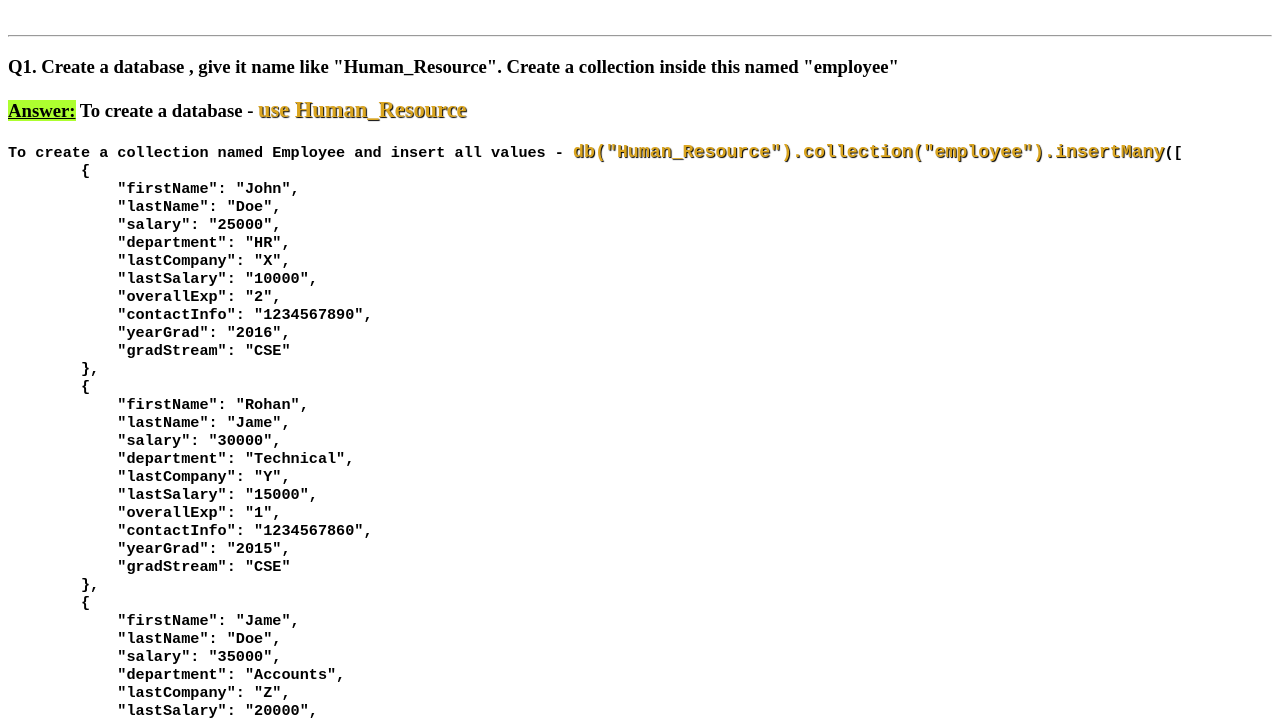
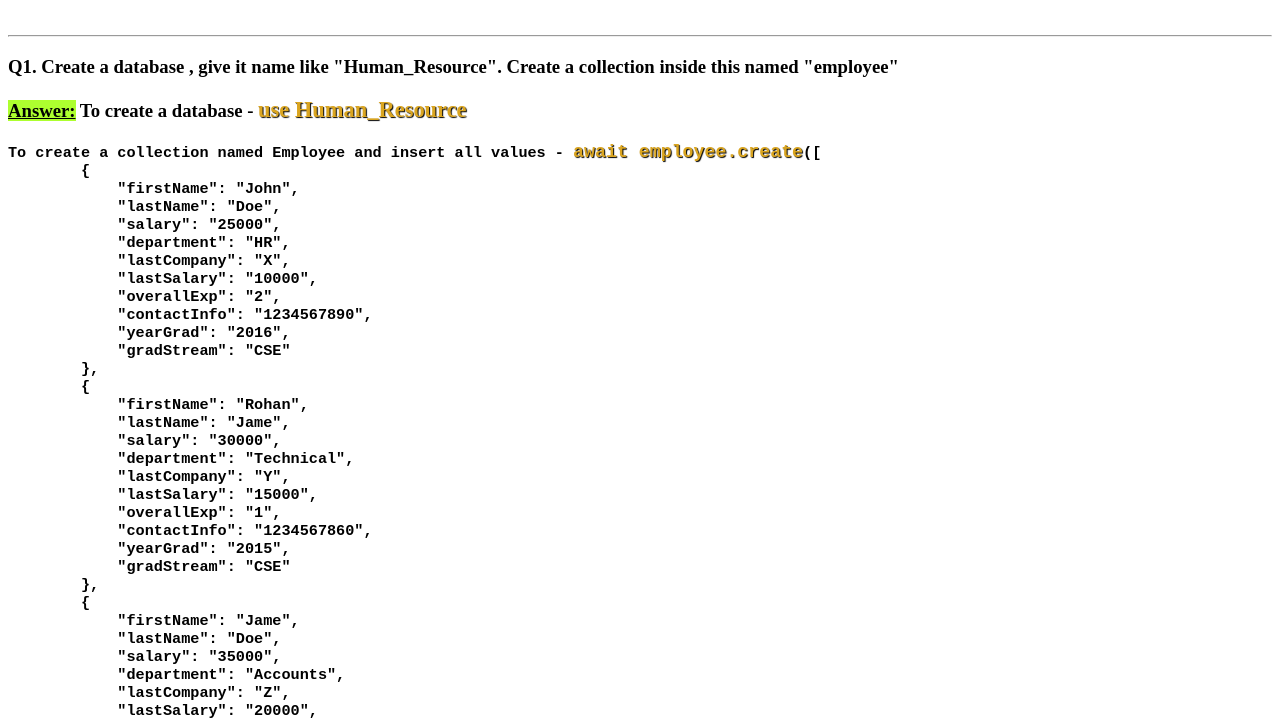
Before and after one commit to surajspider/MongoDB_Handson3, a website: page index.html in a window 1280 px wide. Shown: the part 79-799 px from the top of the page. Drawn offline with Linux system fonts and the light colour scheme.

Commit message:
html updated

```diff
--- a/index.html
+++ b/index.html
@@ -11,7 +11,7 @@
     <hr>
     <h3>Q1. Create a database , give it name like "Human_Resource". Create a collection inside this named "employee"</h3>
     <h3><span class="ans">Answer:</span> To create a database - <span class="query">use Human_Resource</span></h3>
-    <h3><pre>To create a collection named Employee and insert all values - <span class="query">db("Human_Resource").collection("employee").insertMany</span>([
+    <h3><pre>To create a collection named Employee and insert all values - <span class="query">await employee.create</span>([
         {
             "firstName": "John",
             "lastName": "Doe",
@@ -184,22 +184,22 @@
     </h3>
     <hr>
     <h3>Q2. Query the collection "employee" and list all the documents</h3>
-    <h3><span class="ans">Answer:</span> To list all the documents - <span class="query">db("Human_Resource").collection("employee").find()</span></h3>
+    <h3><span class="ans">Answer:</span> To list all the documents - <span class="query">await employee.find();</span></h3>
     <hr>
     <h3>Q3. Query the collection "employee" and list the employees who are having salary more than 30000</h3>
-    <h3><span class="ans">Answer:</span> To list the employees having salary more than 30000 - <span class="query">db("Human_Resource").collection("employee").find({salary:{$gt:30000}})</span></h3>
+    <h3><span class="ans">Answer:</span> To list the employees having salary more than 30000 - <span class="query">await employee.find({ "salary": { $gt: 30000 } });</span></h3>
     <hr>
     <h3>Q4. Query the collection "employee" and list the employees who are having experience more than 2 years.</h3>
-    <h3><span class="ans">Answer:</span> To list the employees having experience more than 2 years - <span class="query">db("Human_Resource").collection("employee").find({overallExp:{$gt:2}})</span></h3>
+    <h3><span class="ans">Answer:</span> To list the employees having experience more than 2 years - <span class="query">await employee.find({ "overallExp": { $gt: 2 } });</span></h3>
     <hr>
     <h3>Q5. Query the collection "employee" and list the employees who are graduated after 2015 and having experience more than 1 year</h3>
-    <h3><span class="ans">Answer:</span> To list the employees having experience more than 1 yr and graduated after 2015 - <span class="query">db("Human_Resource").collection("employee").find({yearGrad:{$gt:2015},overallExp:{$gt:1}})</span></h3>
+    <h3><span class="ans">Answer:</span> To list the employees having experience more than 1 yr and graduated after 2015 - <span class="query">await employee.find({ "yearGrad": { $gt: 2015 }, "overallExp": { $gt: 1 } });</span></h3>
     <hr>
     <h3>Q6. Query the collection "employee" and update the salary of the employee whose salary is greater than 70000 to 65000.</h3>
-    <h3><span class="ans">Answer:</span> To Update salary to 65000 from 70000 - <span class="query">db("Human_Resource").collection("employee").updateMany({salary:{$gt: 70000 }},{$set:{salary: 65000 }})</span></h3>
+    <h3><span class="ans">Answer:</span> To Update salary to 65000 from 70000 - <span class="query">await employee.updateMany({ "salary": { $gt: 70000 } }, { $set: { "salary": 65000 } });</span></h3>
     <hr>
     <h3>Q7. Delete all the documents from "employee" where last company is Y</h3>
-    <h3><span class="ans">Answer:</span> To delete documents of last company is y - <span class="query">db("Human_Resource").collection("employee").deleteMany({lastCompany:"Y"})</span></h3>
+    <h3><span class="ans">Answer:</span> To delete documents of last company is y - <span class="query">await employee.deleteMany({ "lastCompany": "Y" });</span></h3>
     <hr>
 </body>
 </html>
```
